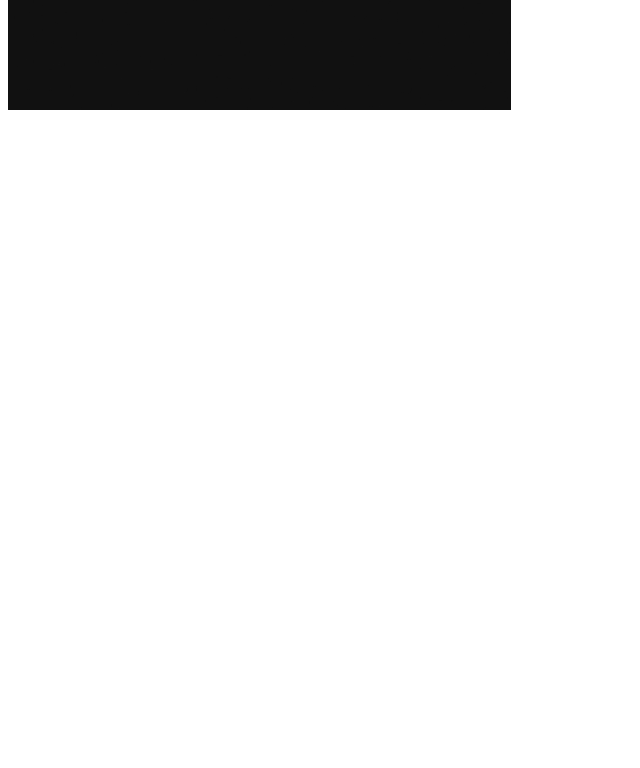
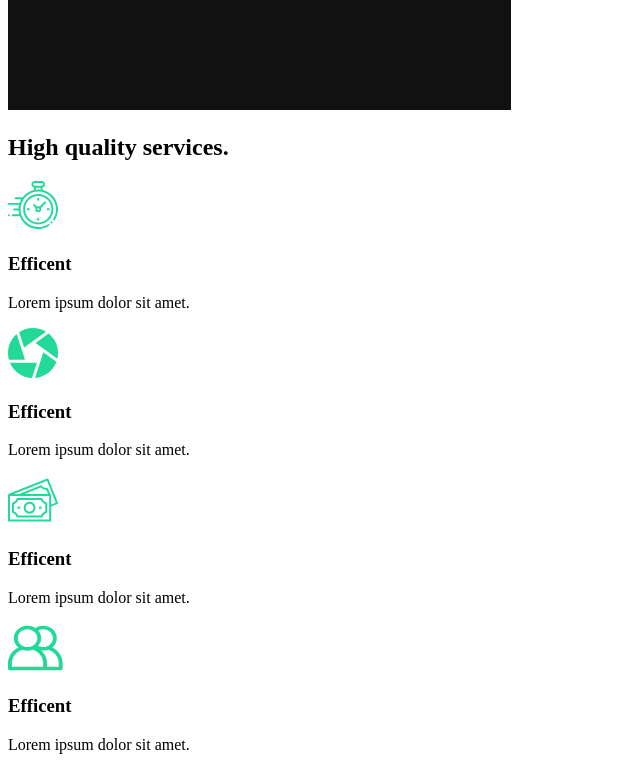
Before and after one commit to komjatia/photo-portfolio, a React (Create React App) app: page / in a window 1280 px wide. Shown: the part 860-1628 px from the top of the page, without its empty margins (0-640 px from the left). Before the commit the page ends 982 px from the top, so only its background shows below. Built offline with nearby package versions, Linux system fonts and the light colour scheme.

Commit message:
Added ServicesSection

```diff
--- /dev/null
+++ b/src/components/ServicesSection.jsx
@@ -0,0 +1,54 @@
+import React from 'react';
+
+// Import images
+import clock from '../img/clock.svg';
+import diagraph from '../img/diaphragm.svg';
+import money from '../img/money.svg';
+import teamwork from '../img/teamwork.svg';
+import home2 from '../img/home2.png';
+
+
+export default function ServicesSection() {
+    return (
+        <div>
+            <div className="services">
+                <div className="description">
+                    <h2>High <span>quality</span> services.</h2>
+                    <div className="cards">
+                        <div className="card">
+                            <div className="icon">
+                                <img src={clock} alt="clock"/>
+                                <h3>Efficent</h3>
+                            </div>
+                            <p>Lorem ipsum dolor sit amet.</p>
+                        </div>
+                        <div className="card">
+                            <div className="icon">
+                                <img src={diagraph} alt="diagraph"/>
+                                <h3>Efficent</h3>
+                            </div>
+                            <p>Lorem ipsum dolor sit amet.</p>
+                        </div>
+                        <div className="card">
+                            <div className="icon">
+                                <img src={money} alt="money"/>
+                                <h3>Efficent</h3>
+                            </div>
+                            <p>Lorem ipsum dolor sit amet.</p>
+                        </div>
+                        <div className="card">
+                            <div className="icon">
+                                <img src={teamwork} alt="teamwork"/>
+                                <h3>Efficent</h3>
+                            </div>
+                            <p>Lorem ipsum dolor sit amet.</p>
+                        </div>
+                    </div>
+                </div>
+            </div>
+            <div className="img">
+                <img src={home2} alt="home2"/>
+            </div>
+        </div>
+    )
+}
--- a/src/pages/AboutUs.jsx
+++ b/src/pages/AboutUs.jsx
@@ -2,11 +2,13 @@
 
 // Import components
 import AboutSection from '../components/AboutSection';
+import SericesSecion from '../components/ServicesSection'
 
 export default function AboutUs() {
     return (
-        <div>
+        <>
             <AboutSection />
-        </div>
+            <SericesSecion />
+        </>
     )
 }
```
